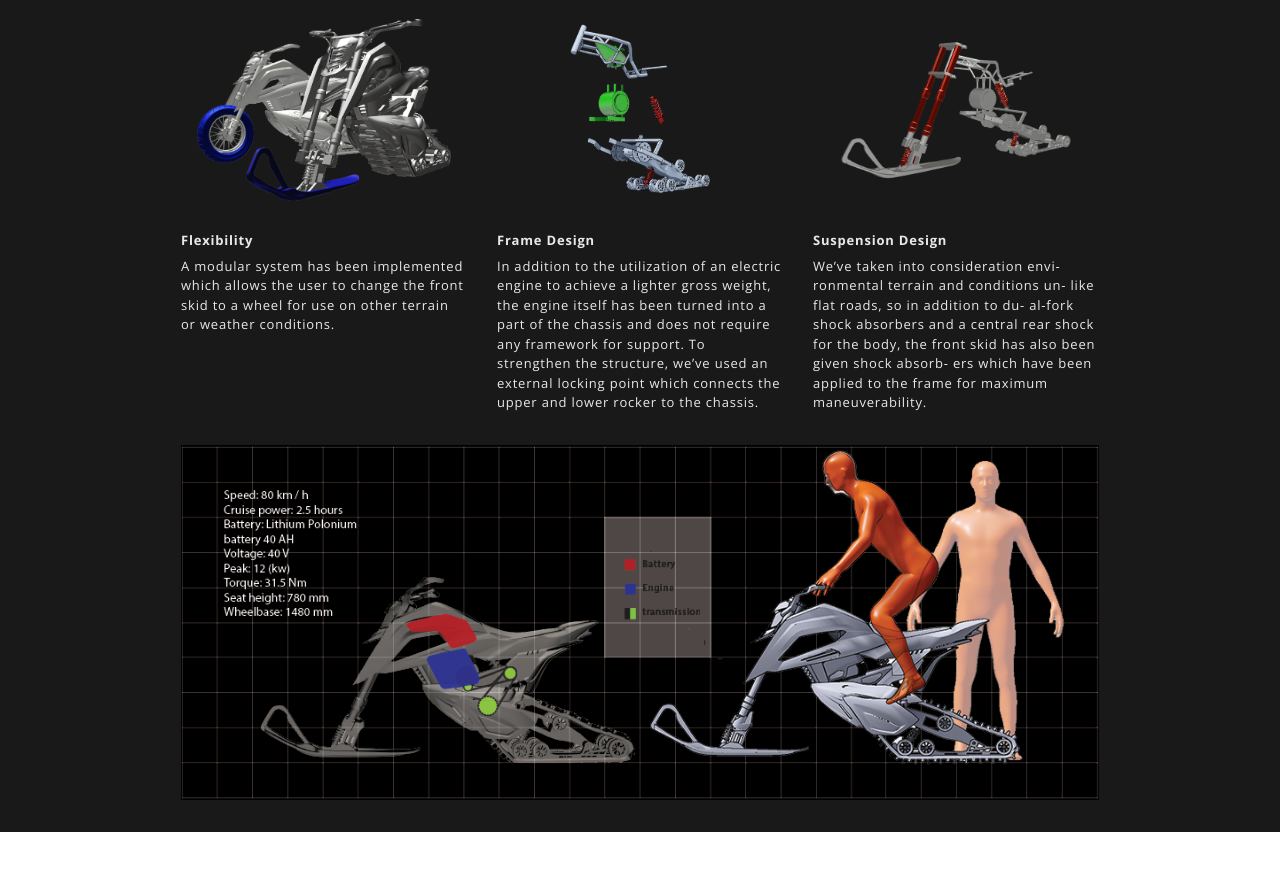
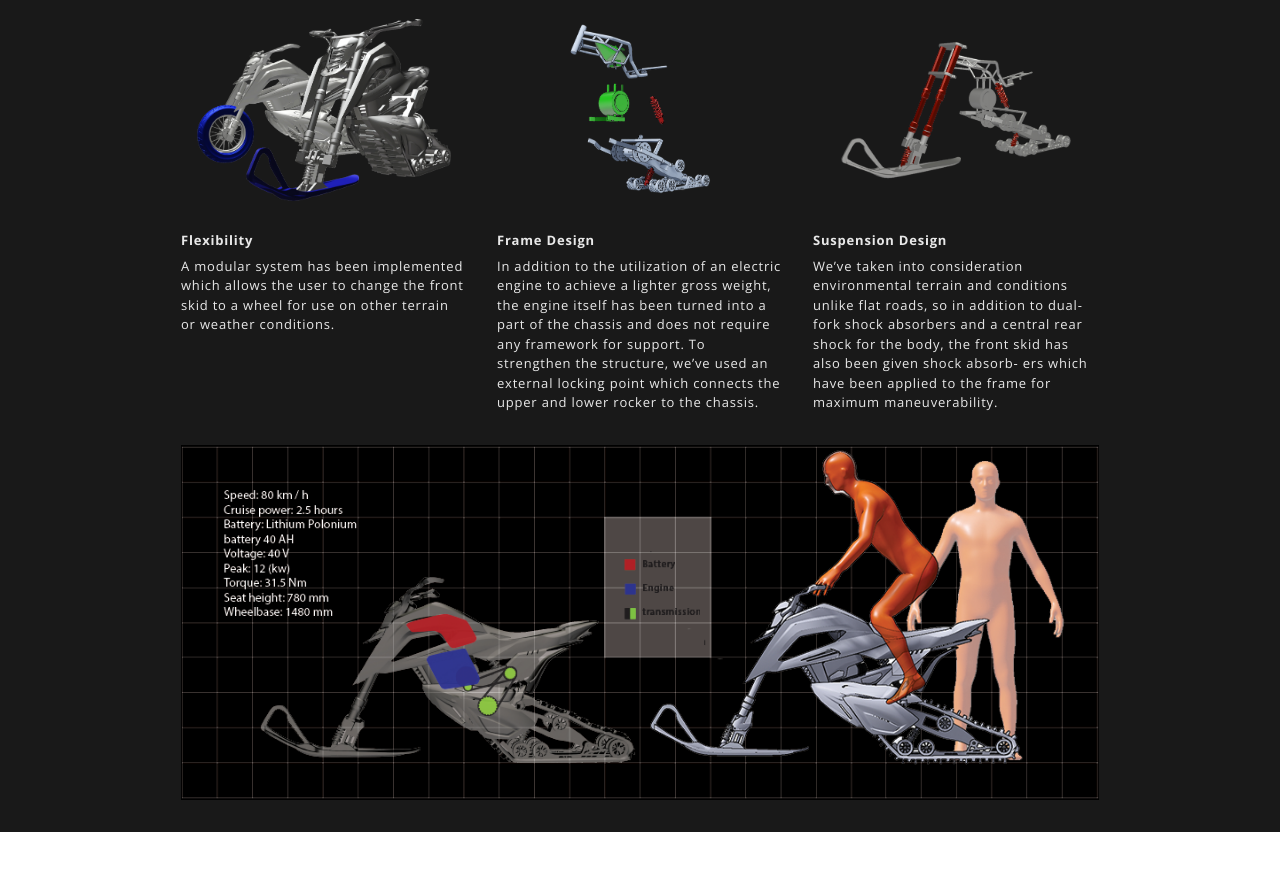
Before and after one commit to kawaihung/dirus-snowmobile, a plain HTML site: page index.html in a window 1280 px wide. Shown: the part 2439-3310 px from the top of the page. Drawn offline with nearby package versions, Linux system fonts and the light colour scheme.

Commit message:
testnew9

```diff
--- a/index.html
+++ b/index.html
@@ -115,7 +115,7 @@ chassis.</p>
           </div>
           <div class="banner2Content">
             <h3>Suspension Design</h3>
-            <p>We’ve taken into consideration envi- ronmental terrain and conditions un- like flat roads, so in addition to du- al-fork shock absorbers and a central rear shock for the body, the front skid has also been given shock absorb- ers which have been applied to the frame for maximum maneuverability.</p>
+            <p>We’ve taken into consideration environmental terrain and conditions unlike flat roads, so in addition to dual-fork shock absorbers and a central rear shock for the body, the front skid has also been given shock absorb- ers which have been applied to the frame for maximum maneuverability.</p>
           </div>
         </div>
 
```
